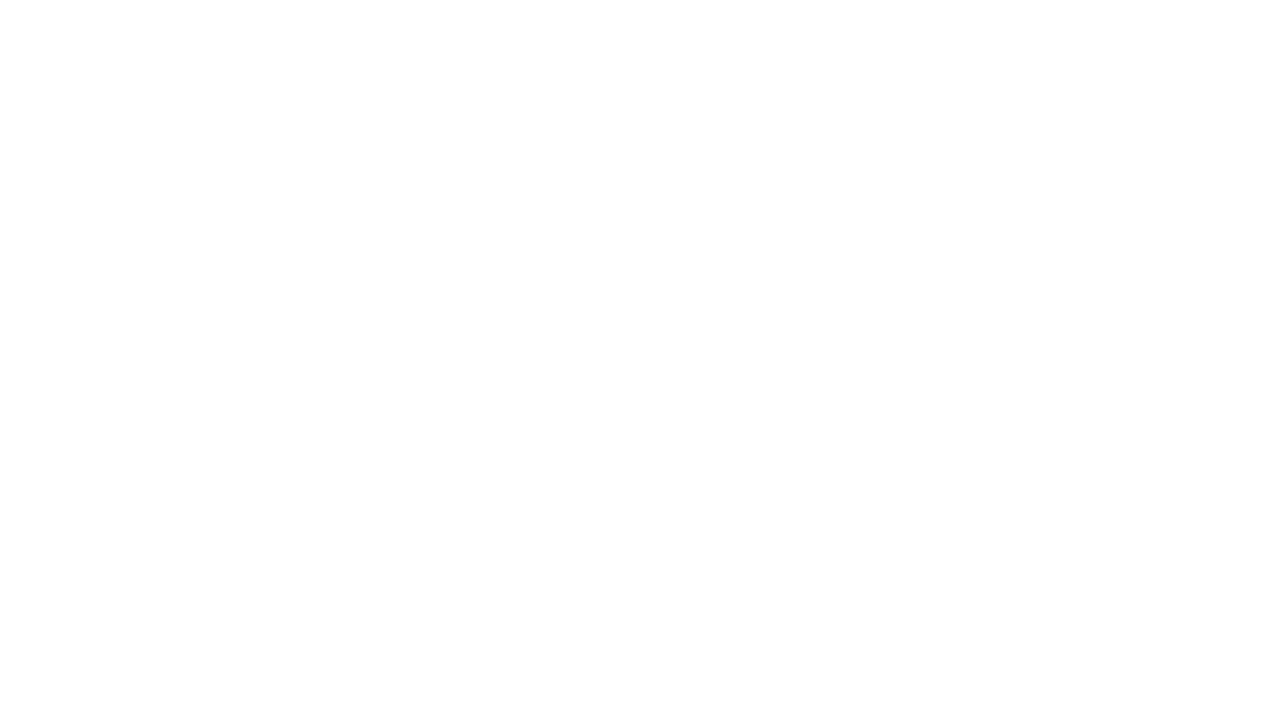
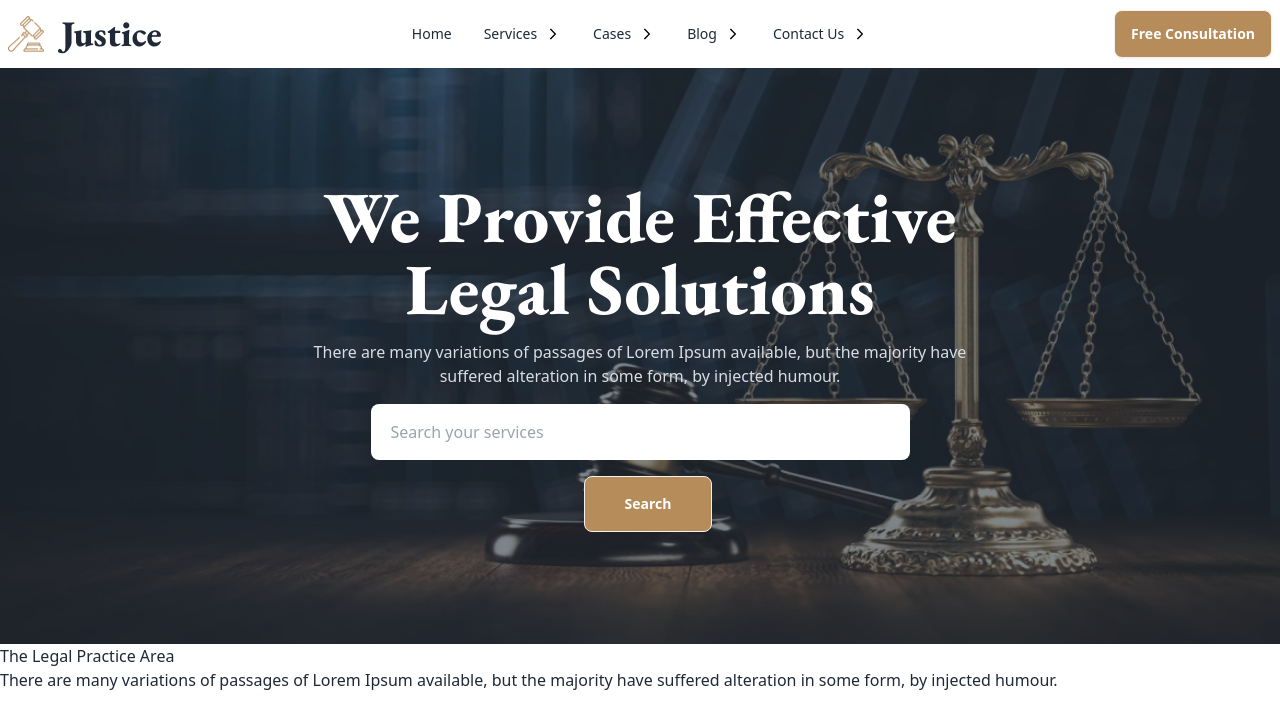
Before and after one commit to mdalrasel/Legal-Solution, a plain HTML site: page index.html in a window 1280 px wide. Drawn offline with nearby package versions, Linux system fonts and the light colour scheme.

Commit message:
nav added

```diff
--- a/index.html
+++ b/index.html
@@ -6,8 +6,90 @@
     <title>Legal Solution</title>
     <link href="https://cdn.jsdelivr.net/npm/daisyui@4.6.0/dist/full.min.css" rel="stylesheet" type="text/css" />
     <script src="https://cdn.tailwindcss.com"></script>
+    <link rel="preconnect" href="https://fonts.googleapis.com">
+    <link rel="preconnect" href="https://fonts.gstatic.com" crossorigin>
+    <link href="https://fonts.googleapis.com/css2?family=EB+Garamond:wght@800&family=Poppins:wght@200;300;400;500;600;700;800;900&display=swap" rel="stylesheet">
+
+    <style>
+        .font-eb-garamond{
+            font-family: 'EB Garamond', serif;
+        }
+        .font-pappins{
+            font-family: 'Poppins', sans-serif;
+        }
+    </style>
+
+
+    <script>
+        tailwind.config = {
+          theme: {
+            extend: {
+              colors: {
+                clifford: '#da373d',
+                'primary-button': '#B68C5A',
+                'text-common-p': '#707070',
+                'text-common-h3': '#414040',
+              }
+            }
+          }
+        }
+      </script>
 </head>
 <body>
+    <header class="md:container md:mx-auto">
+        <nav>
+            <div class="navbar bg-base-100">
+                <div class="navbar-start">
+                  <div class="dropdown">
+                    <div tabindex="0" role="button" class="btn btn-ghost lg:hidden">
+                        <svg xmlns="http://www.w3.org/2000/svg" class="h-5 w-5" fill="none" viewBox="0 0 24 24" stroke="currentColor"><path stroke-linecap="round" stroke-linejoin="round" stroke-width="2" d="M4 6h16M4 12h8m-8 6h16" /></svg>
+                    </div>
+                    <ul tabindex="0" class="menu menu-sm dropdown-content mt-3 z-[1] p-2 shadow bg-base-100 rounded-box w-52 text-common-p text-base">
+                        <li><a>Home</a></li>
+                        <li><a>Services <img class="w-4" src="images/chevron-right-svgrepo-com.svg" alt=""></a></li>
+                        <li><a>Cases  <img class="w-4" src="images/chevron-right-svgrepo-com.svg" alt=""></a></li>
+                        <li><a>Blog <img class="w-4" src="images/chevron-right-svgrepo-com.svg" alt=""></li>
+                        <li><a>Contact Us  <img class="w-4" src="images/chevron-right-svgrepo-com.svg" alt=""></a></li>
+                    </ul>
+                  </div>
+                  <img class="w-6 lg:w-9" src="images/business.png" alt="">
+                  <a class="btn btn-ghost text-2xl lg:text-4xl font-extrabold font-eb-garamond">Justice</a>
+                </div>
+                <div class="navbar-center hidden lg:flex .font-pappins text-common-p text-base">
+                  <ul class="menu menu-horizontal px-1">
+                    <li><a>Home</a></li>
+                    <li><a class="">Services <img class="w-4" src="images/chevron-right-svgrepo-com.svg" alt=""></a></li>
+                    <li><a>Cases <img class=" w-4" src="images/chevron-right-svgrepo-com.svg" alt=""></a></li>
+                    <li><a>Blog <img class="w-4" src="images/chevron-right-svgrepo-com.svg" alt=""></a></li>
+                    <li><a>Contact Us <img class="w-4" src="images/chevron-right-svgrepo-com.svg" alt=""></a></li>
+                  </ul>
+                </div>
+                <div class="navbar-end">
+                  <a class="btn bg-primary-button text-white">Free Consultation</a>
+                </div>
+              </div>
+        </nav>
+        <div class="hero  " style="background-image:url(images/banner.png)">
+            <div class="hero-overlay bg-opacity-60"></div>
+            <div class="hero-content text-center text-neutral-content">
+              <div class=" text-center my-24 lg:max-w-2xl space-y-4">
+                <h1 class="text-4xl lg:text-7xl text-white font-extrabold font-eb-garamond ">We Provide Effective <br> Legal Solutions</h1>
+                <p class="">There are many variations of passages of Lorem Ipsum available, but the majority have suffered alteration in some form, by injected humour.</p>
+                <div class="space-y-4 lg:space-x-4">
+                    <input class="py-4 lg:pr-72 pl-5 rounded-lg" type="text" placeholder="Search your services">
+                    <button class="btn bg-primary-button py-4 px-10 h-14 text-white">Search</button>
+                </div>
+              </div>
+            </div>
+          </div>
+    </header>
+    <main class="md:container md:mx-auto">
+        <section>
+            <h3 >The Legal Practice Area</h3>
+            <p>There are many variations of passages of Lorem Ipsum available, but the majority have suffered alteration in some form, by injected humour.</p>
+        </section>
+
+    </main>
 
 </body>
 </html>
```
Also changed, not shown: images/chevron-right-svgrepo-com.svg (added).
